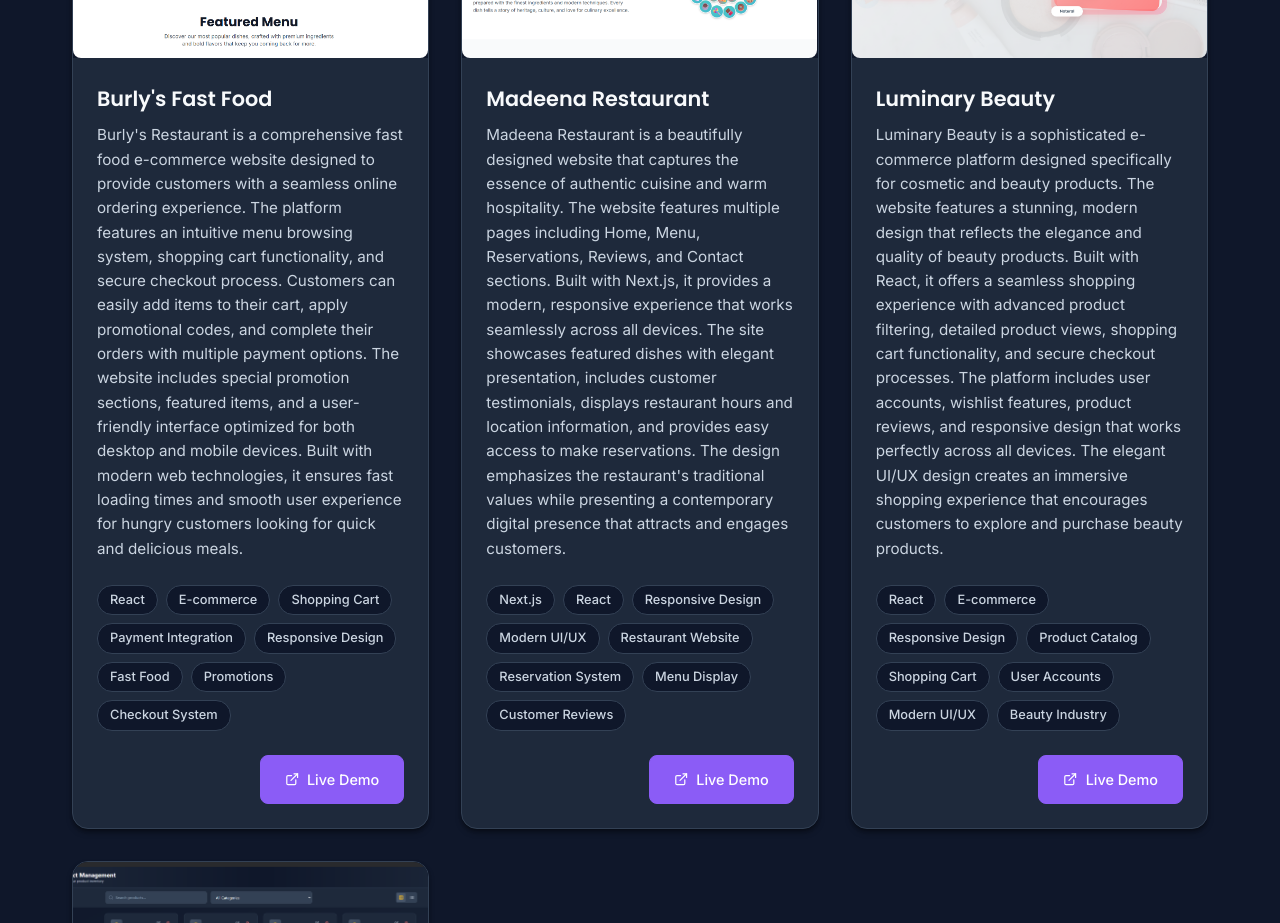
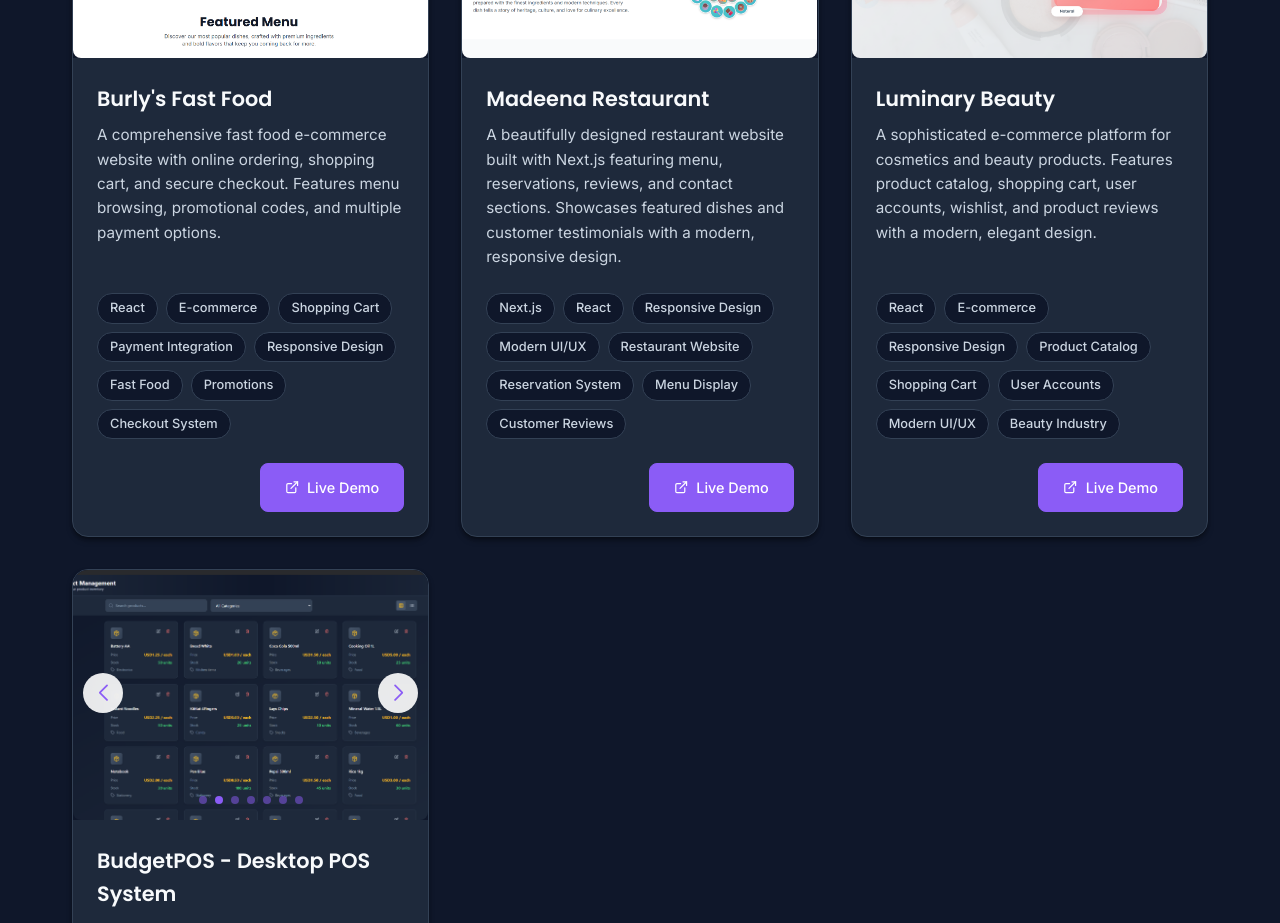
Before and after one commit to Ayazmax/my-portfolio, a React (Create React App) app: page / in a window 1280 px wide. Shown: the part 4360-5283 px from the top of the page. Built offline with nearby package versions, Linux system fonts and the light colour scheme.

Commit message:
removed some descriptions

```diff
--- a/src/components/Projects.js
+++ b/src/components/Projects.js
@@ -577,7 +577,7 @@ const Projects = () => {
     {
       id: 8,
       title: "Burly's Fast Food",
-      description: "Burly's Restaurant is a comprehensive fast food e-commerce website designed to provide customers with a seamless online ordering experience. The platform features an intuitive menu browsing system, shopping cart functionality, and secure checkout process. Customers can easily add items to their cart, apply promotional codes, and complete their orders with multiple payment options. The website includes special promotion sections, featured items, and a user-friendly interface optimized for both desktop and mobile devices. Built with modern web technologies, it ensures fast loading times and smooth user experience for hungry customers looking for quick and delicious meals.",
+      description: "A comprehensive fast food e-commerce website with online ordering, shopping cart, and secure checkout. Features menu browsing, promotional codes, and multiple payment options.",
       category: 'web',
       recent: true,
       technologies: ['React', 'E-commerce', 'Shopping Cart', 'Payment Integration', 'Responsive Design', 'Fast Food', 'Promotions', 'Checkout System'],
@@ -590,7 +590,7 @@ const Projects = () => {
     {
       id: 9,
       title: 'Madeena Restaurant',
-      description: 'Madeena Restaurant is a beautifully designed website that captures the essence of authentic cuisine and warm hospitality. The website features multiple pages including Home, Menu, Reservations, Reviews, and Contact sections. Built with Next.js, it provides a modern, responsive experience that works seamlessly across all devices. The site showcases featured dishes with elegant presentation, includes customer testimonials, displays restaurant hours and location information, and provides easy access to make reservations. The design emphasizes the restaurant\'s traditional values while presenting a contemporary digital presence that attracts and engages customers.',
+      description: 'A beautifully designed restaurant website built with Next.js featuring menu, reservations, reviews, and contact sections. Showcases featured dishes and customer testimonials with a modern, responsive design.',
       category: 'web',
       recent: true,
       technologies: ['Next.js', 'React', 'Responsive Design', 'Modern UI/UX', 'Restaurant Website', 'Reservation System', 'Menu Display', 'Customer Reviews'],
@@ -603,7 +603,7 @@ const Projects = () => {
     {
       id: 10,
       title: 'Luminary Beauty',
-      description: 'Luminary Beauty is a sophisticated e-commerce platform designed specifically for cosmetic and beauty products. The website features a stunning, modern design that reflects the elegance and quality of beauty products. Built with React, it offers a seamless shopping experience with advanced product filtering, detailed product views, shopping cart functionality, and secure checkout processes. The platform includes user accounts, wishlist features, product reviews, and responsive design that works perfectly across all devices. The elegant UI/UX design creates an immersive shopping experience that encourages customers to explore and purchase beauty products.',
+      description: 'A sophisticated e-commerce platform for cosmetics and beauty products. Features product catalog, shopping cart, user accounts, wishlist, and product reviews with a modern, elegant design.',
       category: 'web',
       recent: true,
       technologies: ['React', 'E-commerce', 'Responsive Design', 'Product Catalog', 'Shopping Cart', 'User Accounts', 'Modern UI/UX', 'Beauty Industry'],
```
